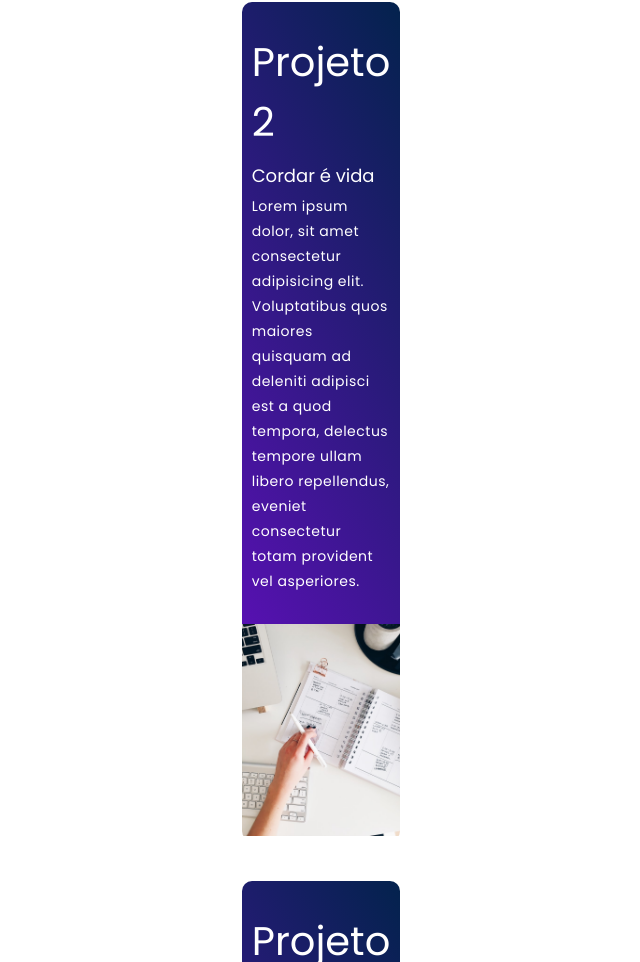
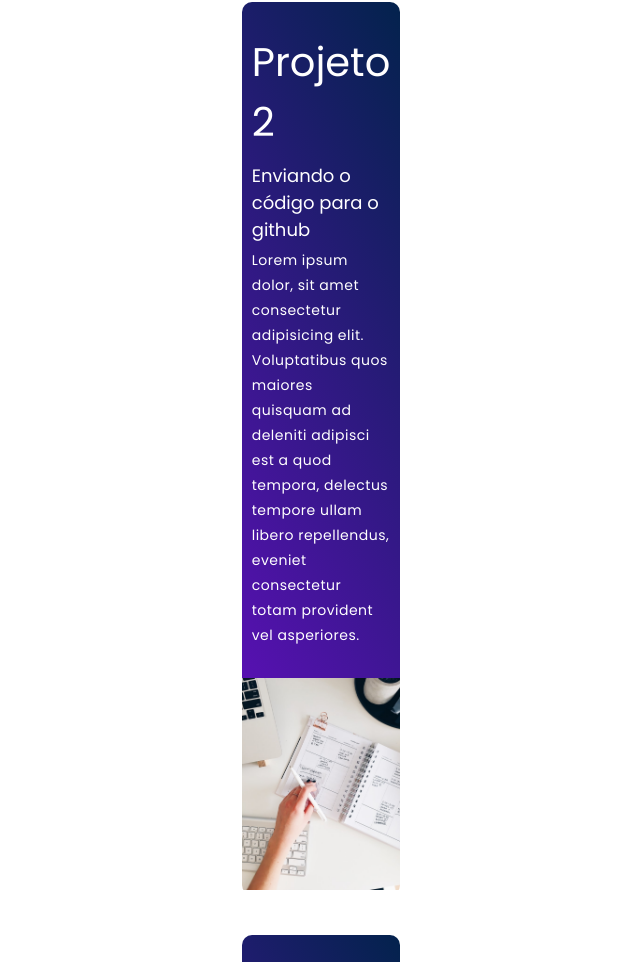
Before and after one commit to Pabluu/porfolio, a plain HTML site: page index.html in a window 1280 px wide. Shown: the part 2094-3056 px from the top of the page, without its empty margins (319-959 px from the left). Drawn offline with Linux system fonts and the light colour scheme.

Commit message:
update project 2 description

```diff
--- a/index.html
+++ b/index.html
@@ -45,7 +45,7 @@
                 <div class="project-item">
                     <div class="project-info">
                         <h1>Projeto 2</h1>
-                        <h2>Cordar é vida</h2>
+                        <h2>Enviando o código para o github</h2>
                         <p>Lorem ipsum dolor, sit amet consectetur adipisicing elit. Voluptatibus quos maiores quisquam
                             ad deleniti adipisci est a quod tempora, delectus tempore ullam libero repellendus, eveniet
                             consectetur totam provident vel asperiores.</p>
```
